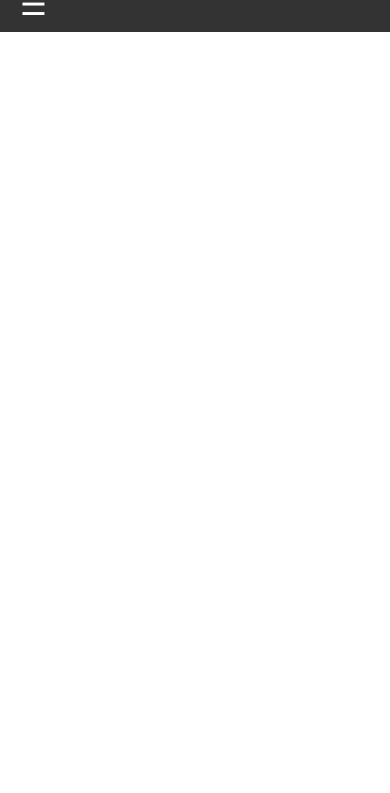
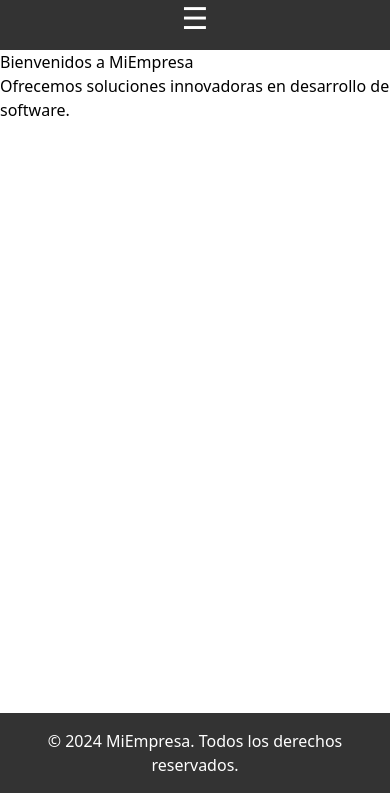
Before and after one commit to dpata/Responsive, a plain HTML site: page docs/index.html in a window 390 px wide. Shown: the part 51-844 px from the top of the page. Drawn offline with nearby package versions, Linux system fonts and the light colour scheme.

Commit message:
actualizacion

```diff
--- a/docs/estilos.css
+++ b/docs/estilos.css
@@ -1,19 +1,31 @@
-/* Estilos base para el menú */
-body {
-    font-family: Arial, sans-serif;
+/* Reseteo básico */
+body, html {
     margin: 0;
     padding: 0;
+    height: 100%;
 }
+
+body {
+    display: flex;
+    flex-direction: column;
+    min-height: 100vh; /
+}
+
+
+.content {
+    flex-grow: 1;
+}
+
 
 header {
     background-color: #333;
+    padding: 10px 20px;
 }
 
 .navbar {
     display: flex;
     justify-content: space-between;
     align-items: center;
-    padding: 10px 20px;
 }
 
 .navbar .logo a {
@@ -43,7 +55,7 @@ header {
     color: #f0a500;
 }
 
-/* Estilo para el icono de menú (hamburguesa) */
+
 .menu-icon {
     display: none;
     font-size: 30px;
@@ -51,36 +63,40 @@ header {
     cursor: pointer;
 }
 
-/* Ocultamos el checkbox */
 .menu-toggle {
     display: none;
 }
 
-/* Media Queries para pantallas más pequeñas */
 @media screen and (max-width: 768px) {
     .navbar {
         flex-direction: column;
-        align-items: flex-start;
     }
 
     .nav-links {
-        display: none; /* Ocultamos el menú por defecto */
+        display: none;
         flex-direction: column;
         width: 100%;
+        text-align: left;
+        padding-left: 0;
     }
 
     .nav-links li {
         margin: 10px 0;
-        width: 100%;
-        text-align: left;
     }
 
     .menu-icon {
-        display: block; /* Mostramos el icono hamburguesa en pantallas pequeñas */
+        display: block;
     }
 
-    /* Cuando el checkbox esté marcado, mostramos el menú */
     .menu-toggle:checked + .menu-icon + .nav-links {
         display: flex;
     }
 }
+
+footer {
+    background-color: #333;
+    color: white;
+    text-align: center;
+    padding: 16px;
+    width: 100%;
+}
--- a/docs/index.html
+++ b/docs/index.html
@@ -3,7 +3,8 @@
 <head>
     <meta charset="UTF-8">
     <meta name="viewport" content="width=device-width, initial-scale=1.0">
-    <title>Menú Horizontal sin JavaScript</title>
+    <title>Responsividad</title>
+    <script src="https://cdn.tailwindcss.com"></script>
     <link rel="stylesheet" href="estilos.css">
 </head>
 <body>
@@ -12,11 +13,10 @@
             <div class="logo">
                 <a href="#">MiEmpresa</a>
             </div>
-            <!-- El checkbox para alternar el menú -->
+
             <input type="checkbox" id="menu-toggle" class="menu-toggle">
-            <label for="menu-toggle" class="menu-icon">&#9776;</label> <!-- Icono de hamburguesa -->
+            <label for="menu-toggle" class="menu-icon">&#9776;</label>
 
-            <!-- El menú de navegación -->
             <ul class="nav-links">
                 <li><a href="#">Inicio</a></li>
                 <li><a href="#">Servicios</a></li>
@@ -25,5 +25,16 @@
             </ul>
         </nav>
     </header>
+
+    <div class="content">
+        <section>
+            <h1>Bienvenidos a MiEmpresa</h1>
+            <p>Ofrecemos soluciones innovadoras en desarrollo de software.</p>
+        </section>
+    </div>
+
+    <footer>
+        <p>&copy; 2024 MiEmpresa. Todos los derechos reservados.</p>
+    </footer>
 </body>
 </html>
```
